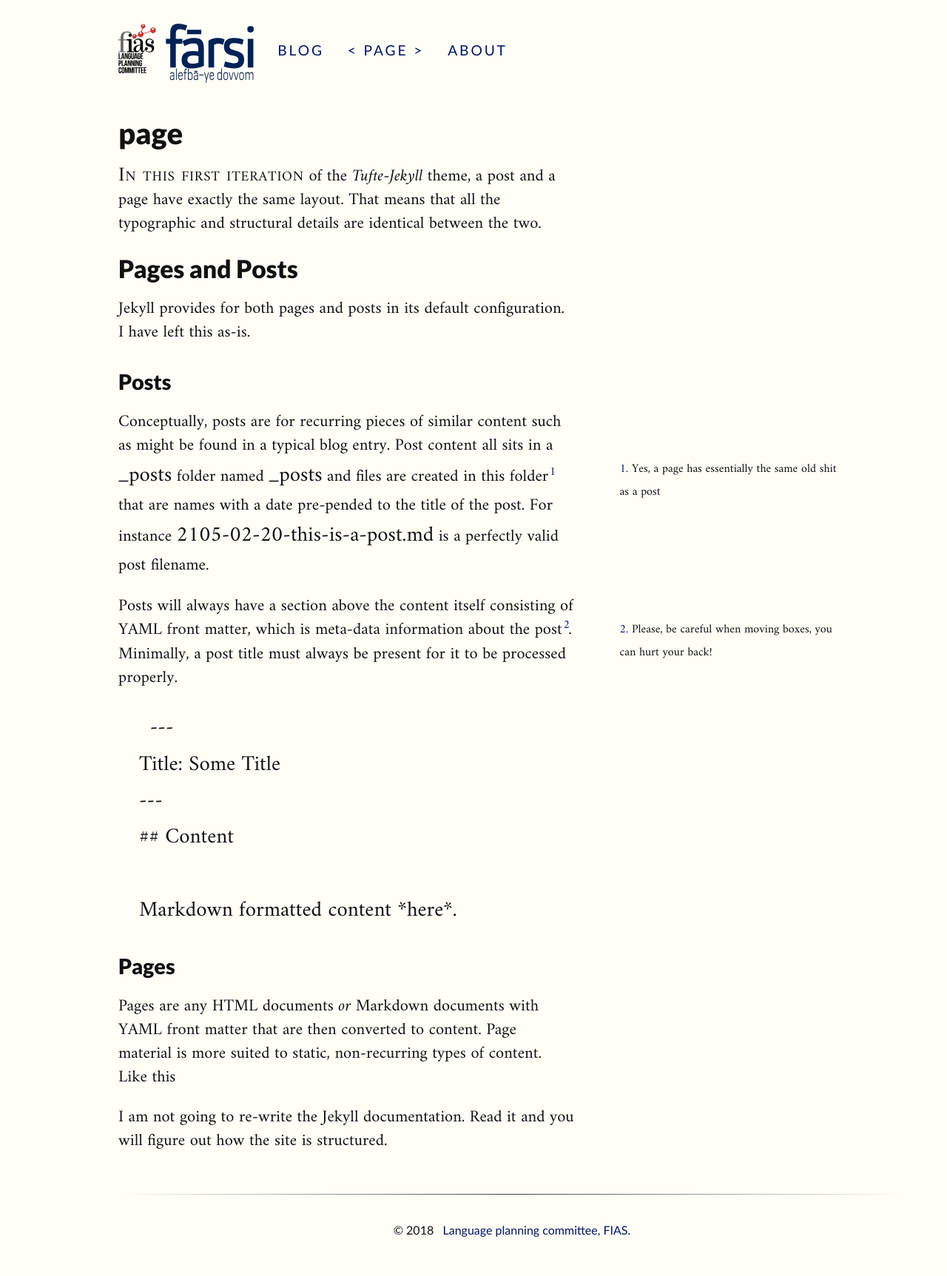
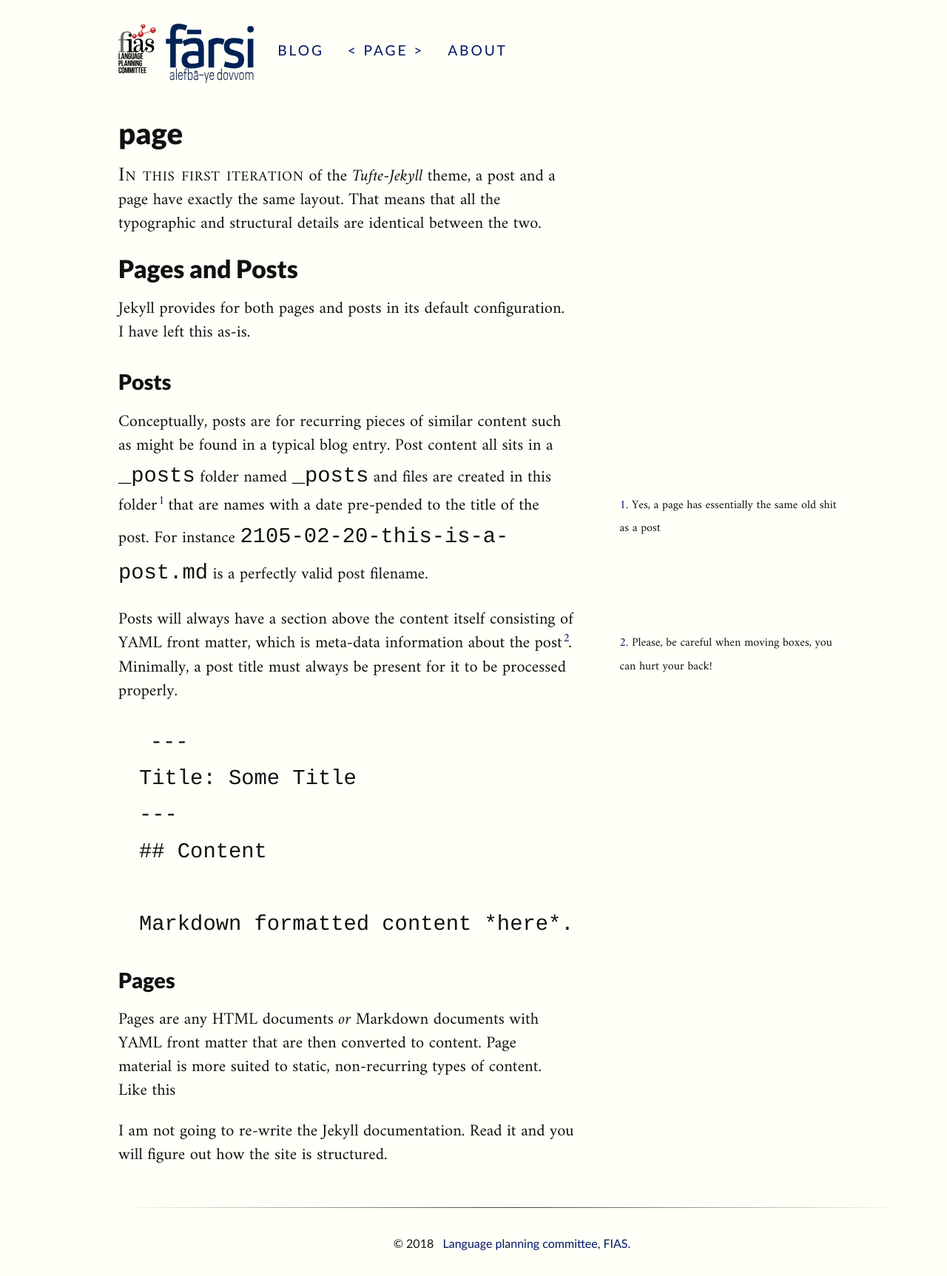
Before and after one commit to fiasinstitute/persian, a Jekyll site: the page built from page/index.md, in a window 1280 px wide. Shown: the whole page at 74% size. Built offline with Jekyll 4.4.1, drawn with Linux system fonts in a browser that asks for light colours; a script that is not in the unit is left out.

Commit message:
Update _settings.scss

```diff
--- a/_sass/_settings.scss
+++ b/_sass/_settings.scss
@@ -6,7 +6,7 @@ $body-font: Amiri, serif;
 // The free Google 'Lato' font is used instead. It is similar.
 $sans-font: "Gill Sans", "Gill Sans MT", "Lato", Arial, sans-serif;
 $heading-font: Lato, sans-serif;
-$code-font: Amiri; //Consolas, "Liberation Mono", Menlo, Courier, monospace;
+$code-font: Inconsolata, Courier, monospace; //Consolas, "Liberation Mono", Menlo, Courier, monospace;
 $url-font: "Lucida Console", "Lucida Sans Typewriter", Monaco, "Bitstream Vera Sans Mono", monospace;
 $text-color: #111;
 $bg-color: #fffff8;
```
